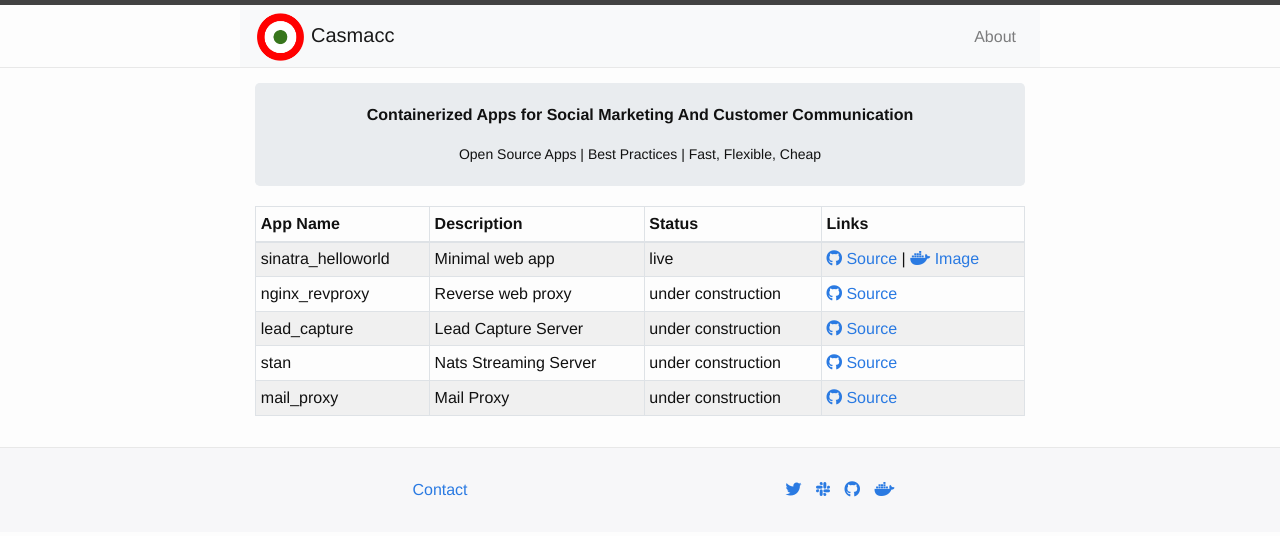
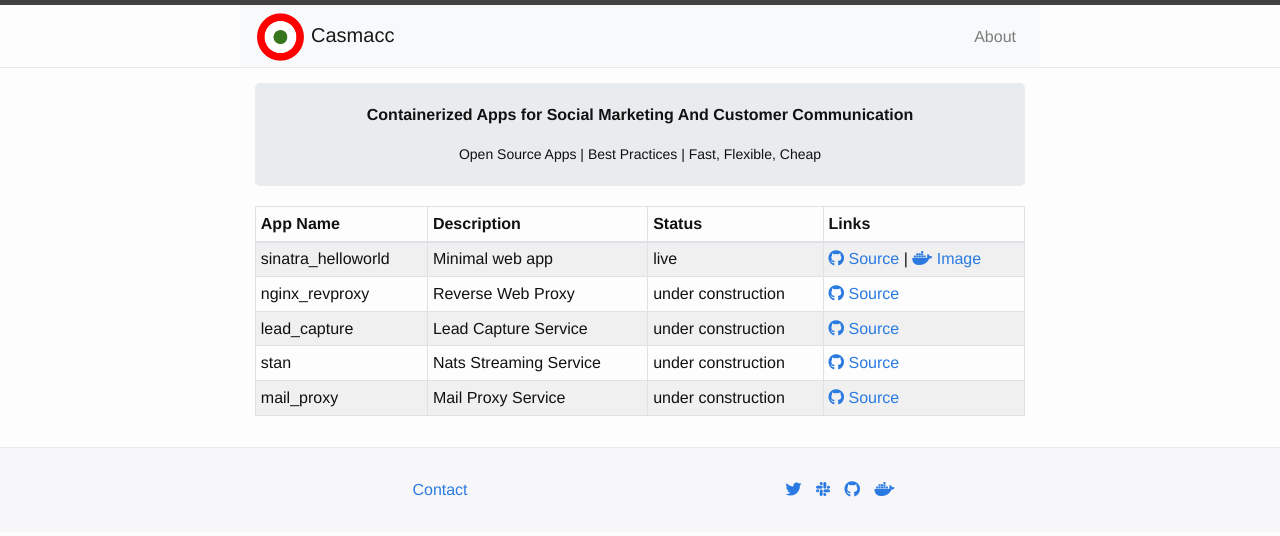
Before and after one commit to casmacc/website, a Jekyll site: the page built from docs/index.html, in a window 1280 px wide. Shown: the top 536 px of the page. Built offline with Jekyll 4.4.1, drawn with Linux system fonts in a browser that asks for light colours; nearby versions of some CDN libraries; the list of posts is cut into pages by our own code.

Commit message:
Update homepage

```diff
--- a/docs/index.html
+++ b/docs/index.html
@@ -38,7 +38,7 @@ layout: default
     </tr>
     <tr>
       <td>nginx_revproxy</td>
-      <td>Reverse web proxy</td>
+      <td>Reverse Web Proxy</td>
       <td>under construction</td>
       <td>
         <a href=https://github.com/casmacc/nginx_revproxy target='_blank'>
@@ -47,7 +47,7 @@ layout: default
     </tr>
     <tr>
       <td>lead_capture</td>
-      <td>Lead Capture Server</td>
+      <td>Lead Capture Service</td>
       <td>under construction</td>
       <td>
         <a href=https://github.com/casmacc/lead_capture target='_blank'>
@@ -56,7 +56,7 @@ layout: default
     </tr>
     <tr>
       <td>stan</td>
-      <td>Nats Streaming Server</td>
+      <td>Nats Streaming Service</td>
       <td>under construction</td>
       <td>
         <a href=https://github.com/casmacc/stan target='_blank'>
@@ -65,7 +65,7 @@ layout: default
     </tr>
     <tr>
       <td>mail_proxy</td>
-      <td>Mail Proxy</td>
+      <td>Mail Proxy Service</td>
       <td>under construction</td>
       <td>
         <a href=https://github.com/casmacc/mail_proxy target='_blank'>
```
